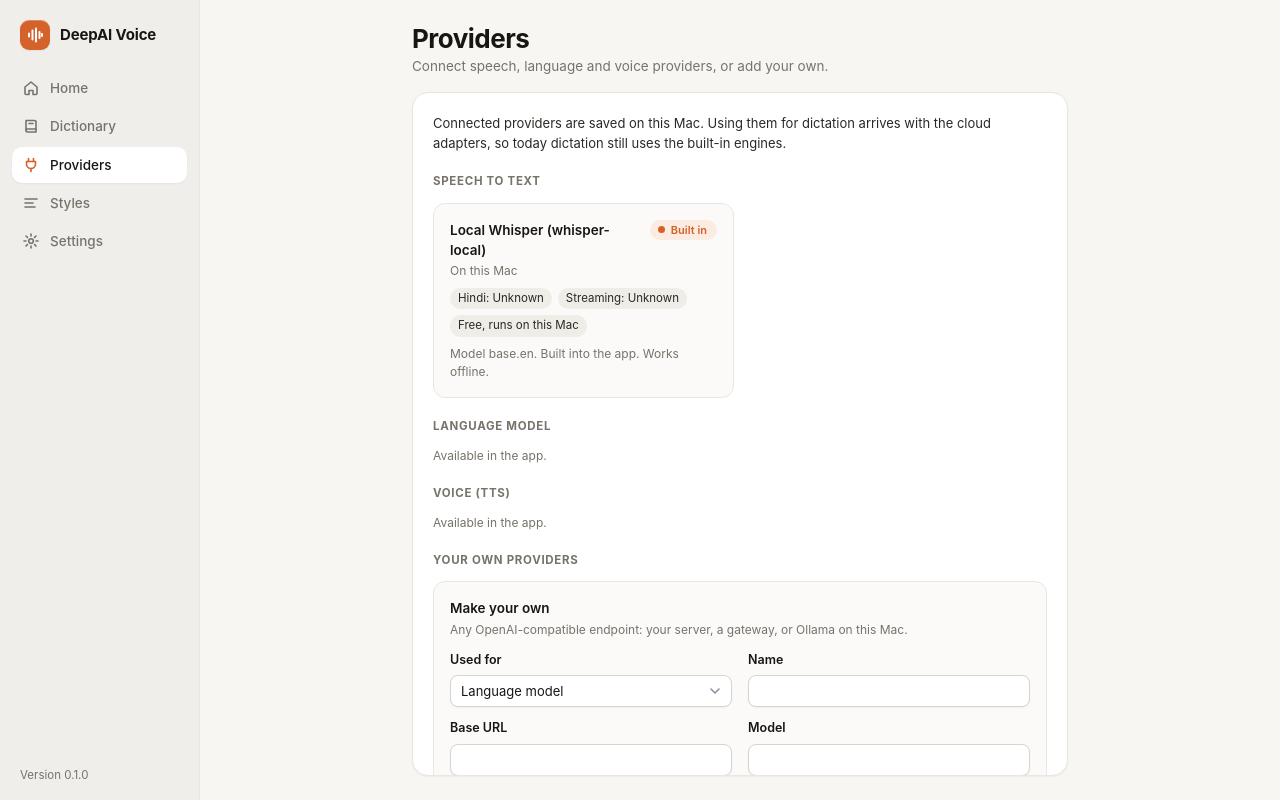
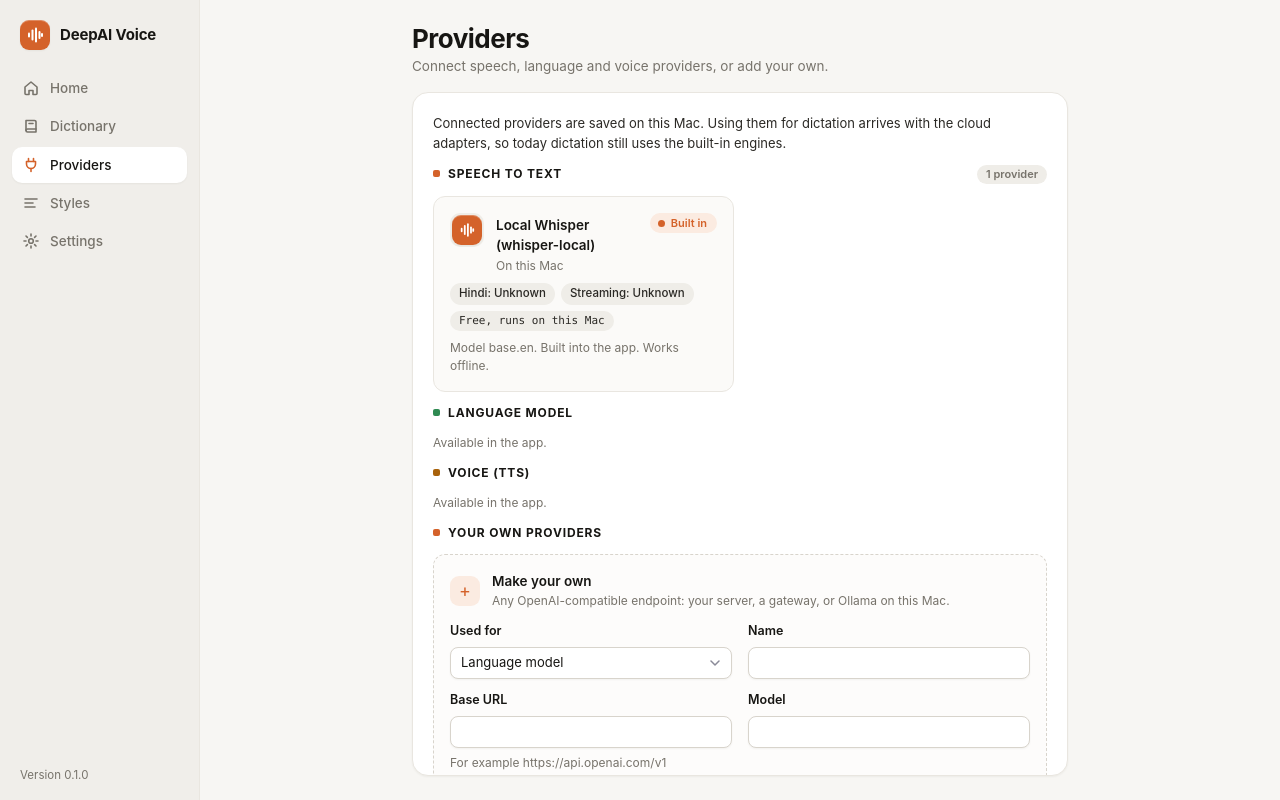
Before and after one commit to DeepakKewalramani/deepai-voice, a React (Vite) app: page / in a window 1280 px wide. Both pictures are taken after a click on the button "Providers". Built offline with nearby package versions, Linux system fonts and the light colour scheme.

Commit message:
feat: add Phase 3 live translator roadmap and Provider Hub enhancements

```diff
--- a/src/overlay/overlay.css
+++ b/src/overlay/overlay.css
@@ -20,10 +20,10 @@ html.overlay-view #root {
 }
 
 .ov {
-  --ov-body: #0e0f12;
-  --ov-rim: rgba(255, 255, 255, 0.08);
-  --ov-idle-body: rgba(40, 42, 48, 0.55);
-  --ov-idle-rim: rgba(255, 255, 255, 0.26);
+  --ov-body: #000000;
+  --ov-rim: rgba(255, 255, 255, 0.12);
+  --ov-idle-body: rgba(0, 0, 0, 0.85);
+  --ov-idle-rim: rgba(255, 255, 255, 0.18);
   --ov-glass-top: rgba(46, 48, 56, 0.9);
   --ov-glass-bottom: rgba(16, 17, 21, 0.92);
   --ov-glass-rim: rgba(255, 255, 255, 0.14);
--- a/src/overlay/state.ts
+++ b/src/overlay/state.ts
@@ -57,10 +57,10 @@ export const CAPSULE_SIZES: Record<
   OverlayMode,
   { width: number; height: number }
 > = {
-  idle: { width: 36, height: 8 },
-  error: { width: 48, height: 14 },
-  thinking: { width: 72, height: 20 },
-  listening: { width: 72, height: 20 },
+  idle: { width: 50, height: 10 },
+  error: { width: 60, height: 16 },
+  thinking: { width: 88, height: 22 },
+  listening: { width: 88, height: 22 },
 };
 
 /** The control capsule shown while the cursor is over the pill, unrotated
--- a/src/settings/providers/ProvidersHub.tsx
+++ b/src/settings/providers/ProvidersHub.tsx
@@ -1,6 +1,7 @@
 import React, { useState } from "react";
 import "./providers.css";
 import type { Provider } from "../types";
+import { LockIcon, LogoMark } from "../../ui/icons";
 import {
   CAPABILITY_LABEL,
   CardModel,
@@ -75,27 +76,57 @@ export const ProviderCard: React.FC<CardProps> = ({
       {action === "connect" || action === "manage" ? "Get a key" : "Docs"}
     </button>
   ) : null;
+  const status =
+    card.status.tone === "ok"
+      ? "connected"
+      : card.status.tone === "builtin"
+        ? "builtin"
+        : card.status.tone === "warn"
+          ? "candidate"
+          : "idle";
   return (
-    <article className="settings-card hub-card" aria-labelledby={nameId}>
+    <article
+      className="settings-card hub-card"
+      data-status={status}
+      aria-labelledby={nameId}
+    >
       <div className="hub-card-head">
+        <div className="hub-card-titlewrap">
+          <span className="hub-brand" aria-hidden="true">
+            {e.status === "builtin" ? <LogoMark /> : e.name.charAt(0)}
+          </span>
           <div className="hub-card-title">
             <strong id={nameId}>{e.name}</strong>
             <span className="settings-hint">{e.vendor}</span>
+          </div>
         </div>
         <StatusPill chip={card.status} />
       </div>
       <ul className="hub-chips" aria-label="Details">
         <li className="hub-chip" data-on={e.hindi === "yes"}>
+          {e.hindi === "yes" && (
+            <span className="hub-chip-led" aria-hidden="true" />
+          )}
           {hindiLabel(e.hindi)}
         </li>
-        <li className="hub-chip">{streamingLabel(e.streaming)}</li>
+        <li
+          className="hub-chip"
+          data-kind="streaming"
+          data-on={e.streaming === "yes"}
+        >
+          {e.streaming === "yes" && (
+            <span className="hub-chip-led" aria-hidden="true" />
+          )}
+          {streamingLabel(e.streaming)}
+        </li>
         <li className="hub-chip hub-chip-price">{e.price}</li>
       </ul>
       <p className="settings-hint hub-note">
         {e.languages}. {e.note}
       </p>
       {card.keyTail !== null && action === "manage" && (
-        <p className="settings-hint">
+        <p className="settings-hint hub-keyline">
+          <LockIcon />
           Key <span className="hub-mask">{maskTail(card.keyTail)}</span>
         </p>
       )}
@@ -264,8 +295,11 @@ export const CustomProviderForm: React.FC<CustomFormProps> = ({
         onSubmit();
       }}
     >
-      <div className="hub-card-head">
-        <div className="hub-card-title">
+      <div className="hub-form-head">
+        <span className="hub-form-mark" aria-hidden="true">
+          +
+        </span>
+        <div className="hub-form-title">
           <strong id="hub-custom-title">
             {editing ? `Edit ${form.name || "provider"}` : "Make your own"}
           </strong>
@@ -476,7 +510,17 @@ export const CustomList: React.FC<CustomListProps> = ({
   onRemove,
 }) => {
   if (items.length === 0)
-    return <p className="settings-hint">You have not added your own yet.</p>;
+    return (
+      <div className="hub-empty">
+        <span className="hub-empty-mark" aria-hidden="true">
+          +
+        </span>
+        <p className="settings-hint">You have not added your own yet.</p>
+        <p className="settings-hint">
+          Point any OpenAI-compatible endpoint at DeepAI Voice.
+        </p>
+      </div>
+    );
   return (
     <ul className="hub-list" aria-label="Your providers">
       {items.map((p) => {
@@ -605,11 +649,19 @@ export const ProvidersHubView: React.FC<ProvidersHubViewProps> = (p) => (
       <section
         key={s.capability}
         className="hub-section"
+        data-cap={s.capability}
         aria-labelledby={`hub-sec-${s.capability}`}
       >
+        <div className="hub-section-head">
           <h4 className="hub-section-title" id={`hub-sec-${s.capability}`}>
             {s.title}
           </h4>
+          {s.cards.length > 0 && (
+            <span className="hub-count">
+              {s.cards.length} provider{s.cards.length !== 1 ? "s" : ""}
+            </span>
+          )}
+        </div>
         {s.cards.length === 0 ? (
           <p className="settings-hint">Available in the app.</p>
         ) : (
--- a/src/settings/providers/providers.css
+++ b/src/settings/providers/providers.css
@@ -15,6 +15,47 @@
 .hub-intro {
   max-width: 70ch;
 }
+
+/* Three-step strip under the intro. */
+.hub-steps {
+  display: flex;
+  flex-wrap: wrap;
+  gap: var(--sp-2) var(--sp-5);
+  margin: 0;
+  padding: var(--sp-3);
+  font-size: 12px;
+  color: var(--c-text-muted);
+  background: var(--c-sunken);
+  border-radius: var(--r-md);
+}
+.hub-step {
+  display: flex;
+  align-items: center;
+  gap: 7px;
+}
+.hub-step b {
+  color: var(--c-text-strong);
+  font-weight: 650;
+}
+.hub-step-mark {
+  flex: none;
+  display: inline-grid;
+  place-items: center;
+  width: 18px;
+  height: 18px;
+  font-size: 11px;
+  font-weight: 700;
+  color: var(--c-accent);
+  background: var(--c-accent-soft);
+  border-radius: 50%;
+}
+.hub-step + .hub-step::before {
+  content: "";
+  width: 12px;
+  height: 1px;
+  background: var(--c-border-strong);
+}
+
 .hub-live:empty {
   display: none;
 }
@@ -37,13 +78,55 @@
   gap: var(--sp-3);
   min-width: 0;
 }
+.hub-section-head {
+  display: flex;
+  align-items: baseline;
+  justify-content: space-between;
+  gap: var(--sp-3);
+  padding-top: var(--sp-3);
+  border-top: 1px solid var(--c-border);
+}
+.hub-section-head:first-of-type {
+  border-top: none;
+  padding-top: 0;
+}
 .hub-section-title {
-  margin: var(--sp-2) 0 0;
-  font-size: 11.5px;
-  font-weight: 650;
-  letter-spacing: 0.06em;
+  margin: 0;
+  font-size: 12px;
+  font-weight: 700;
+  letter-spacing: 0.07em;
   text-transform: uppercase;
+  color: var(--c-text-strong);
+}
+.hub-section-title::before {
+  content: "";
+  display: inline-block;
+  width: 7px;
+  height: 7px;
+  margin-right: 8px;
+  vertical-align: 1px;
+  border-radius: 2px;
+  background: var(--c-accent);
+}
+.hub-section[data-cap="llm"] .hub-section-title::before {
+  background: var(--c-ok);
+}
+.hub-section[data-cap="tts"] .hub-section-title::before {
+  background: var(--hub-amber);
+}
+.hub-section-desc {
+  margin: -6px 0 0;
+  font-size: 12px;
   color: var(--c-text-muted);
+}
+.hub-count {
+  flex: none;
+  padding: 1px 9px;
+  font-size: 11px;
+  font-weight: 600;
+  color: var(--c-text-muted);
+  background: var(--c-sunken);
+  border-radius: 999px;
 }
 .hub-grid {
   display: grid;
@@ -53,6 +136,18 @@
 
 .settings-card.hub-card {
   gap: var(--sp-2);
+  transition:
+    border-color 160ms var(--ease),
+    box-shadow 160ms var(--ease),
+    transform 160ms var(--ease);
+}
+.settings-card.hub-card:hover {
+  border-color: var(--c-border-strong);
+  box-shadow: var(--shadow-md);
+  transform: translateY(-1px);
+}
+.settings-card.hub-card:focus-within {
+  border-color: var(--c-accent);
 }
 .hub-card-head {
   display: flex;
@@ -61,11 +156,51 @@
   gap: var(--sp-3);
   min-width: 0;
 }
+.hub-card-titlewrap {
+  display: flex;
+  align-items: flex-start;
+  gap: var(--sp-3);
+  min-width: 0;
+}
+/* Monogram avatar for the provider, or the app mark for built-ins. */
+.hub-brand {
+  flex: none;
+  display: inline-grid;
+  place-items: center;
+  width: 34px;
+  height: 34px;
+  font-family: var(--font-display);
+  font-size: 15px;
+  font-weight: 700;
+  color: var(--c-accent);
+  background: var(--c-accent-soft);
+  border-radius: 10px;
+}
+.hub-card[data-status="builtin"] .hub-brand {
+  color: var(--c-text-strong);
+  background: var(--c-sunken);
+}
+.hub-card[data-status="candidate"] .hub-brand {
+  color: var(--hub-amber);
+  background: var(--hub-amber-soft);
+}
+.hub-card[data-status="connected"] .hub-brand {
+  box-shadow: inset 0 0 0 1.5px var(--c-ok);
+}
+.hub-brand .brand-mark {
+  display: grid;
+  place-items: center;
+}
+.hub-brand .brand-mark svg {
+  width: 16px;
+  height: 16px;
+}
 .hub-card-title {
   display: flex;
   flex-direction: column;
   gap: 2px;
   min-width: 0;
+  padding-top: 2px;
 }
 .hub-card-title strong {
   font-size: 13.5px;
@@ -108,8 +243,12 @@
   list-style: none;
 }
 .hub-chip {
-  padding: 2px 8px;
+  display: inline-flex;
+  align-items: center;
+  gap: 5px;
+  padding: 2px 9px;
   font-size: 11.5px;
+  font-weight: 550;
   color: var(--c-text);
   background: var(--c-sunken);
   border-radius: 999px;
@@ -117,7 +256,22 @@
 .hub-chip[data-on="true"] {
   color: var(--c-ok);
   background: var(--c-ok-soft);
-  font-weight: 600;
+  font-weight: 650;
+}
+.hub-chip[data-kind="streaming"][data-on="true"] {
+  color: var(--c-accent);
+  background: var(--c-accent-soft);
+}
+.hub-chip-price {
+  font-family: var(--font-mono);
+  font-size: 11px;
+}
+.hub-chip-led {
+  width: 6px;
+  height: 6px;
+  border-radius: 50%;
+  background: currentColor;
+  opacity: 0.7;
 }
 .hub-note {
   line-height: 1.5;
@@ -125,6 +279,16 @@
 .hub-candidate {
   color: var(--hub-amber);
   font-weight: 500;
+}
+.hub-keyline {
+  display: flex;
+  align-items: center;
+  gap: 6px;
+}
+.hub-keyline svg {
+  width: 13px;
+  height: 13px;
+  color: var(--c-text-muted);
 }
 .hub-mask {
   font-family: var(--font-mono);
@@ -145,6 +309,7 @@
 }
 .settings-btn.hub-danger:hover:not(:disabled) {
   color: var(--c-error);
+  border-color: var(--c-error);
 }
 .hub-link {
   padding: 0 4px;
@@ -170,6 +335,36 @@
 /* Make your own */
 .settings-card.hub-form {
   gap: var(--sp-3);
+  border-style: dashed;
+  border-color: var(--c-border-strong);
+  background: color-mix(in srgb, var(--c-surface-2) 60%, var(--c-surface));
+}
+.hub-form-head {
+  display: flex;
+  align-items: center;
+  gap: var(--sp-3);
+}
+.hub-form-mark {
+  flex: none;
+  display: inline-grid;
+  place-items: center;
+  width: 30px;
+  height: 30px;
+  font-size: 18px;
+  font-weight: 400;
+  line-height: 1;
+  color: var(--c-accent);
+  background: var(--c-accent-soft);
+  border-radius: 9px;
+}
+.hub-form-title {
+  display: flex;
+  flex-direction: column;
+  gap: 1px;
+  min-width: 0;
+}
+.hub-form-title strong {
+  font-size: 13.5px;
 }
 .hub-form-grid {
   display: grid;
@@ -197,6 +392,22 @@
   padding: 0;
   list-style: none;
 }
+.hub-empty {
+  display: flex;
+  flex-direction: column;
+  align-items: center;
+  gap: 4px;
+  padding: var(--sp-6) var(--sp-4);
+  text-align: center;
+  border: 1px dashed var(--c-border-strong);
+  border-radius: var(--r-md);
+}
+.hub-empty-mark {
+  font-size: 22px;
+  line-height: 1;
+  color: var(--c-text-muted);
+  opacity: 0.7;
+}
 .hub-test {
   --tone: var(--c-text-muted);
   display: flex;
```
Also changed, not shown: 4 other files (tests, documents, lock files or other folders). Lines whose indentation alone changed are shown as unchanged.
